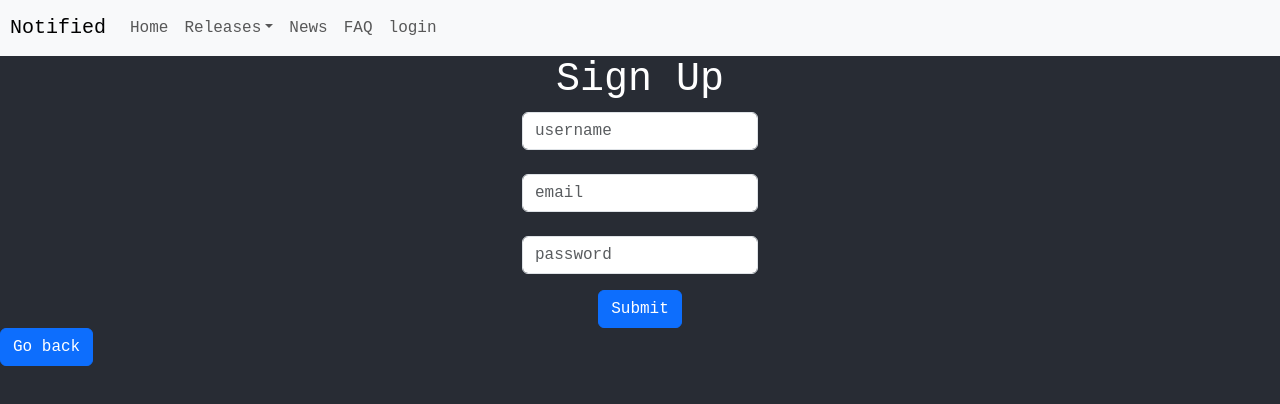
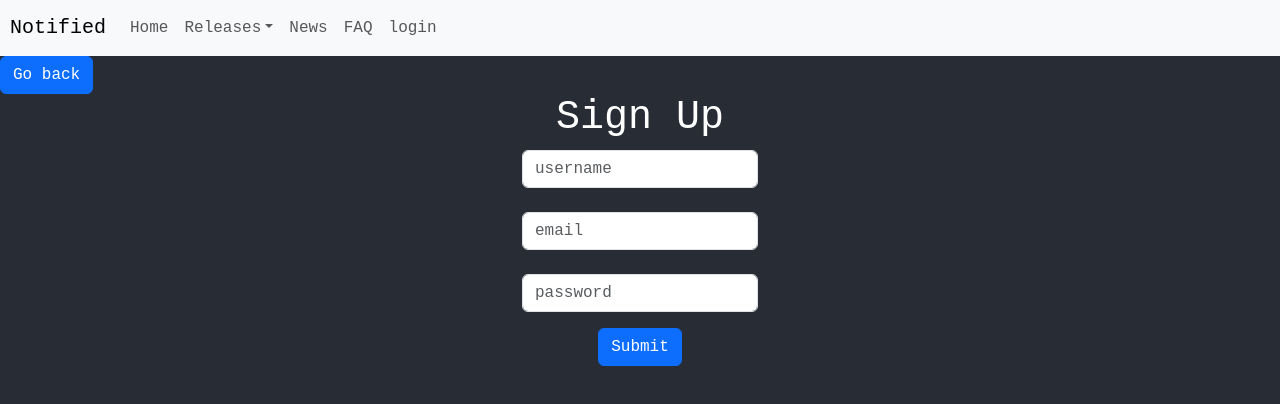
Before and after one commit to PJ-Samuels/Notified-App, a React (Create React App) app in the folder client/: page /signup in a window 1280 px wide. Shown: the top 404 px of the page. Built offline with nearby package versions, Linux system fonts and the light colour scheme.

Commit message:
ui updates

```diff
--- a/client/src/components/css/signup.css
+++ b/client/src/components/css/signup.css
@@ -1,6 +1,4 @@
 .go_back{
-    display: flex !important;
+    color: #131212 !important;
     flex-direction: column !important;
-    align-items: center !important;
-    text-align: center !important;
 }
--- a/client/src/components/signup.js
+++ b/client/src/components/signup.js
@@ -1,7 +1,7 @@
 import React, {useState, useEffect} from 'react';
-// import Button from '@atlaskit/button';
 import Form from 'react-bootstrap/Form'
 import Button from 'react-bootstrap/Button'
+import './css/signup.css';
 
 export default function Signup(){
 
@@ -44,6 +44,9 @@ export default function Signup(){
     }
     return (
     <div>
+        <div className= "go_back">
+            <Button className = "go_back_button" onClick = {handleClick}>Go back</Button>
+        </div>
         <h1>Sign Up</h1>
         {/* <form onSubmit = {handleSubmit}>
             <input type ="text" placeholder = 'username' name = "username" value = {account.username} onChange = {handleAccount}/><br/>
@@ -59,9 +62,5 @@ export default function Signup(){
             </Form.Group>
             <Button variant="primary" type="submit">Submit</Button>
         </Form>
-        <div className= "go_back">
-            <Button onClick = {handleClick}>Go back</Button>
-        </div>
-
     </div>)
 }
```
